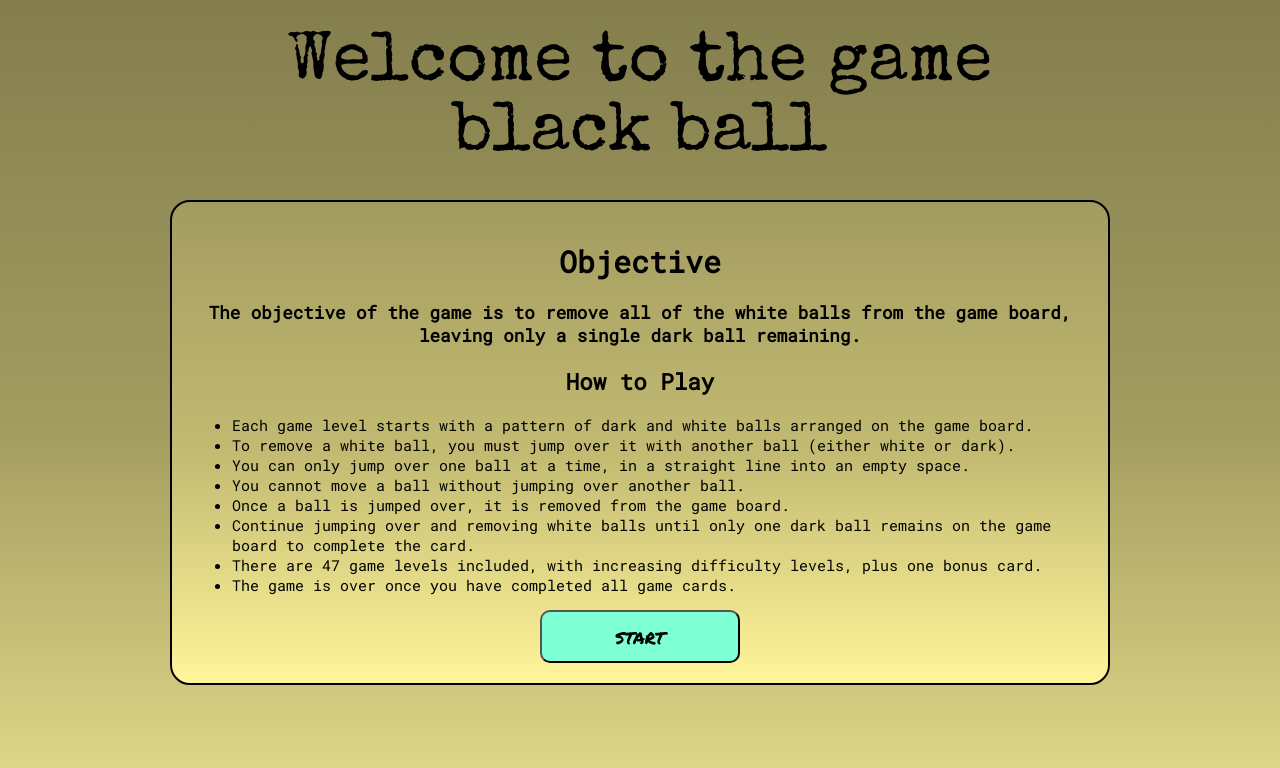
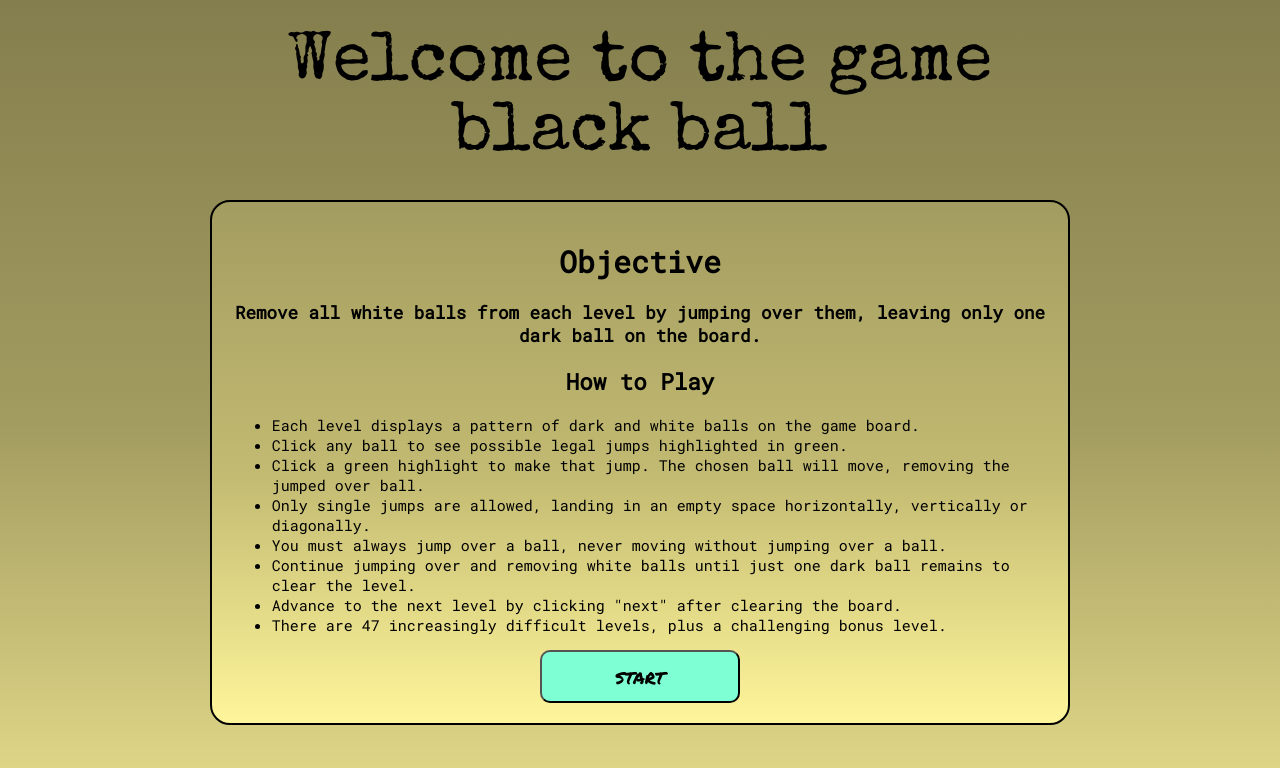
Before and after one commit to MosheBrizel/black-ball, a React (Vite) app: page / in a window 1280 px wide. Shown: the top 768 px of the page. Built offline with nearby package versions, Linux system fonts and the light colour scheme.

Commit message:
change the instructions

```diff
--- a/components/StartGame.jsx
+++ b/components/StartGame.jsx
@@ -16,36 +16,43 @@ function StartGame(prope) {
         <div className="start-game">
           <h1>Objective</h1>
           <h3>
-            The objective of the game is to remove all of the white balls from
-            the game board, leaving only a single dark ball remaining.
+            Remove all white balls from each level by jumping over them, leaving
+            only one dark ball on the board.
           </h3>
           <h2>How to Play</h2>
           <ul>
             <li>
-              Each game level starts with a pattern of dark and white balls
-              arranged on the game board.
+              Each level displays a pattern of dark and white balls on the game
+              board.
             </li>
             <li>
-              To remove a white ball, you must jump over it with another ball
-              (either white or dark).
+              Click any ball to see possible legal jumps highlighted in green.
             </li>
             <li>
-              You can only jump over one ball at a time, in a straight line into
-              an empty space.
-            </li>
-            <li>You cannot move a ball without jumping over another ball.</li>
-            <li>
-              Once a ball is jumped over, it is removed from the game board.
+              Click a green highlight to make that jump. The chosen ball will
+              move, removing the jumped over ball.
             </li>
             <li>
-              Continue jumping over and removing white balls until only one dark
-              ball remains on the game board to complete the card.
+              Only single jumps are allowed, landing in an empty space
+              horizontally, vertically or diagonally.
             </li>
             <li>
-              There are 47 game levels included, with increasing difficulty
-              levels, plus one bonus card.
+              You must always jump over a ball, never moving without jumping
+              over a ball.
             </li>
-            <li>The game is over once you have completed all game cards.</li>
+            <li>
+              Continue jumping over and removing white balls until just one dark
+              ball remains to clear the level.
+            </li>
+            <li>
+              Advance to the next level by clicking "next" after clearing the
+              board.
+            </li>
+            <li>
+              There are 47 increasingly difficult levels, plus a challenging
+              bonus level.
+            </li>
+
           </ul>
           <button onClick={toStart}>start</button>
         </div>
```
